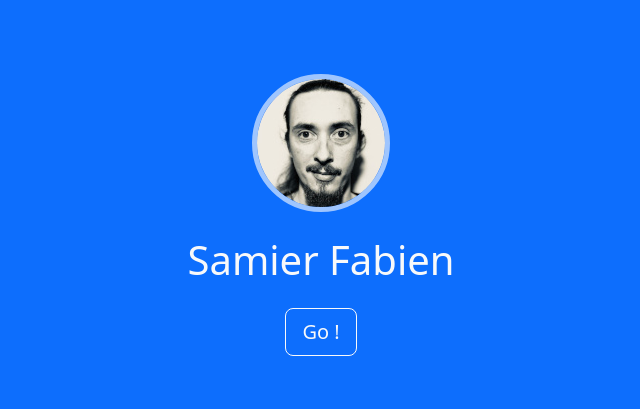
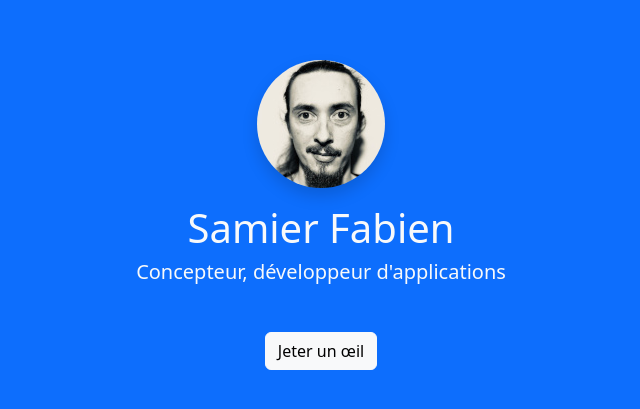
Before and after one commit to samier-fabien/samier_fabien_cv, a React (Vite) app: page / in a window 1280 px wide. Shown: the part 185-594 px from the top of the page, without its empty margins (319-959 px from the left). Built offline with nearby package versions, Linux system fonts and the light colour scheme.

Commit message:
Stylisation simple

```diff
--- a/src/routes/Root.jsx
+++ b/src/routes/Root.jsx
@@ -11,15 +11,16 @@ export default function Root() {
     <>
       <div className="container-fluid bg-primary full-page">
         <div className="row">
-          <div className="col position-absolute top-50 start-50 translate-middle text-center">
+          <div className="col position-absolute top-50 start-50 translate-middle text-center text-light">
             <img
               src="../../src/assets/bitmaps/head-square.jpg"
-              className="rounded-circle border border-5 border-primary-subtle"
+              className="rounded-circle shadow"
               alt="Une photo de moi"
             />
-            <h1 className="h1 m-4 text-light">Samier Fabien</h1>
-            <button onClick={handleClick} type="button" class="btn btn-lg btn-outline-light">
-              Go !
+            <h1 className="h1 mt-3">Samier Fabien</h1>
+            <h2 className="h5 mb-5">Concepteur, développeur d'applications</h2>
+            <button onClick={handleClick} type="button" class="btn btn btn-light">
+              Jeter un œil
             </button>
           </div>
         </div>
```
